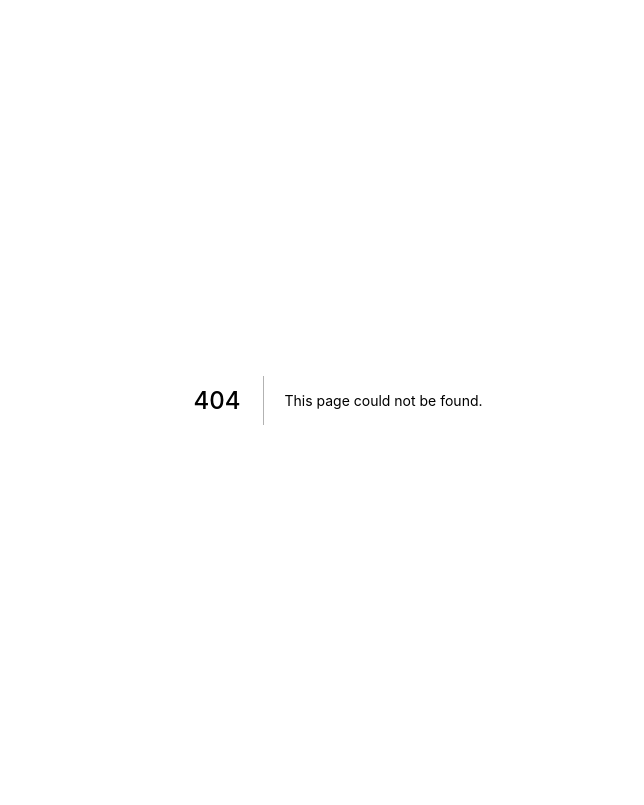
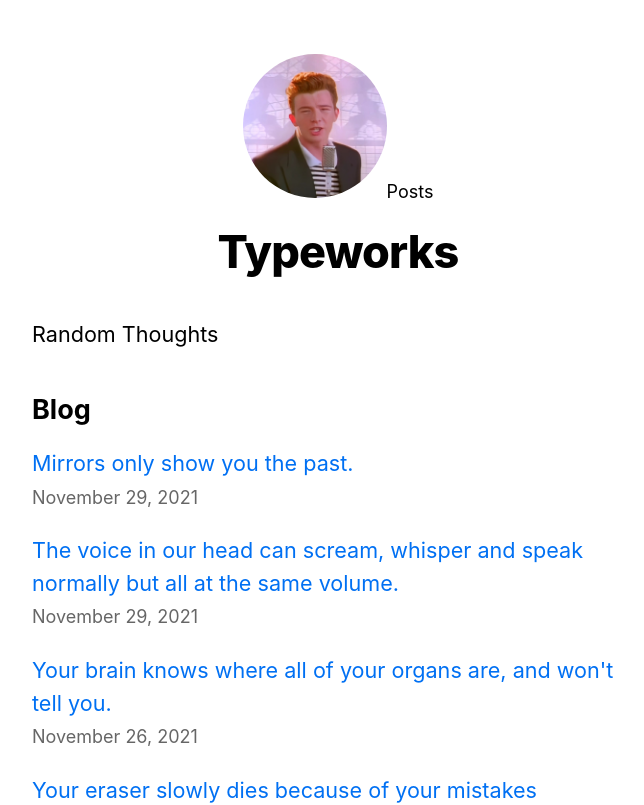
Before and after one commit to jorexetw/nextjs-playground, a Next.js app: page /posts in a window 1280 px wide. Before the commit this address had no page. Shown: the top 805 px of the page, without its empty margins (302-946 px from the left). Built offline with nearby package versions, Linux system fonts and the light colour scheme.

Commit message:
Posts page

```diff
--- a/components/Layout/layout.tsx
+++ b/components/Layout/layout.tsx
@@ -33,6 +33,8 @@
         <header className={styles.header}>
             {home ? (
                 <>
+                    <Link href={'/posts'}>
+                        <div className={utilStyles.cursorPointer}>
                             <Image
                                 priority
                                 src="/images/rick.jpg"
@@ -41,6 +43,9 @@
                                 width={144}
                                 alt={name}
                             />
+                            Posts
+                        </div>
+                    </Link>
                     <h1 className={utilStyles.heading2Xl}>{name}</h1>
                 </>
             ) : (
--- /dev/null
+++ b/pages/posts/index.tsx
@@ -0,0 +1,52 @@
+import type { NextPage } from 'next'
+import Head from 'next/head'
+import Link from 'next/link'
+import Layout, {siteTitle} from "../../components/Layout/layout";
+import utilStyles from "../../styles/utils.module.css"
+import Post from "../../models/post";
+import {getSortedPostsData} from "../../lib/posts";
+import Date from "../../components/date";
+
+interface HomeProps {
+    posts: Post[];
+}
+
+const Posts: NextPage<HomeProps> = ({posts}) => {
+    return (
+        <Layout home>
+            <Head>
+                <title>{siteTitle}</title>
+            </Head>
+            <section className={utilStyles.headingMd}>
+                <p>Random Thoughts</p>
+            </section>
+            <section className={`${utilStyles.headingMd} ${utilStyles.padding1px}`}>
+                <h2 className={utilStyles.headingLg}>Blog</h2>
+                <ul className={utilStyles.list}>
+                    {posts.map(({ id, date, title }) => (
+                        <li className={utilStyles.listItem} key={id}>
+                            <Link href={`/posts/${id}`}>
+                                <a>{title}</a>
+                            </Link>
+                            <br />
+                            <small className={utilStyles.lightText}>
+                                <Date dateString={date} />
+                            </small>
+                        </li>
+                    ))}
+                </ul>
+            </section>
+        </Layout>
+    )
+}
+
+export async function getStaticProps() {
+    const posts = getSortedPostsData();
+    return {
+        props: {
+            posts
+        }
+    }
+}
+
+export default Posts
--- a/styles/utils.module.css
+++ b/styles/utils.module.css
@@ -29,6 +29,10 @@
     border-radius: 9999px;
 }
 
+.cursorPointer {
+    cursor: pointer;
+}
+
 .colorInherit {
     color: inherit;
 }
```
Also changed, not shown: pages/index.tsx (+3 -24 lines). Lines whose indentation alone changed are shown as unchanged.
